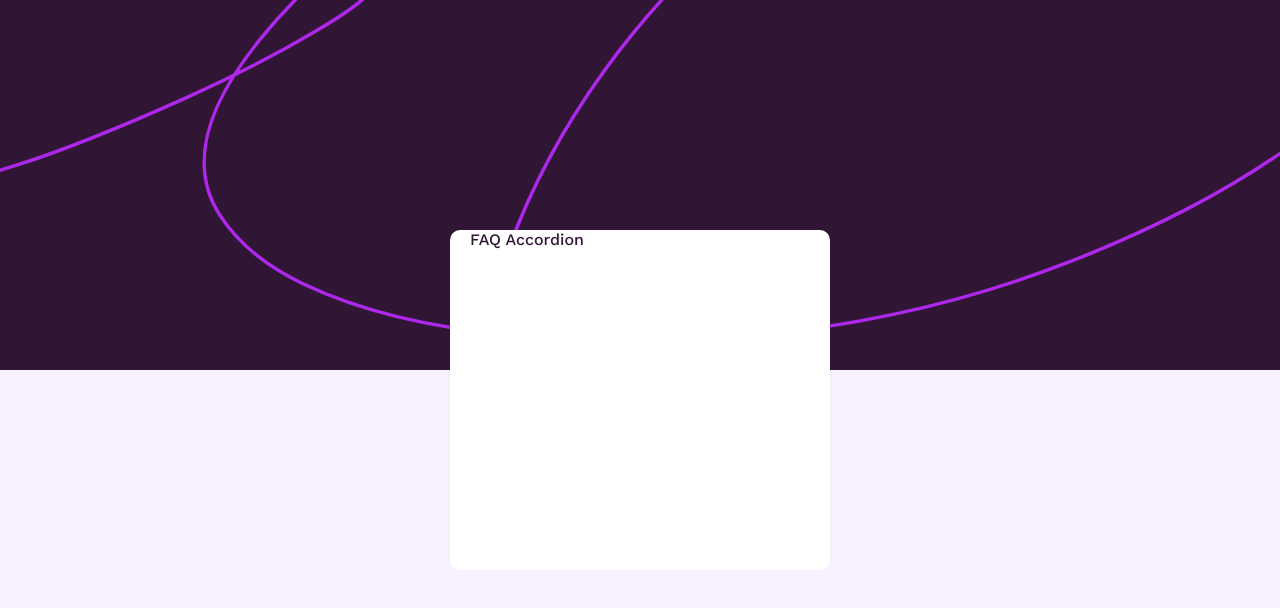
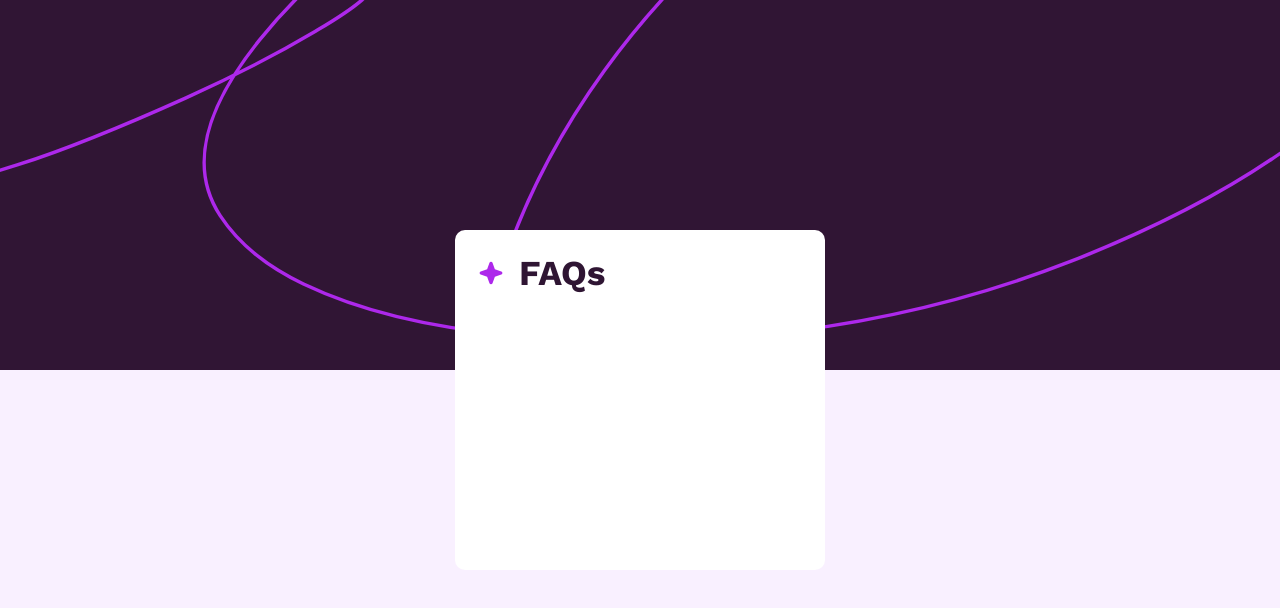
Before and after one commit to pkthunder87/faq-accordion, a React (Vite) app: page / in a window 1280 px wide. Shown: the top 608 px of the page. Built offline with nearby package versions, Linux system fonts and the light colour scheme.

Commit message:
Feat: Add Header.jsx

```diff
--- a/src/App.jsx
+++ b/src/App.jsx
@@ -2,6 +2,7 @@ import { ThemeProvider } from "styled-components";
 import theme from "./components/styles/theme";
 import GlobalStyles from "./components/styles/GlobalStyles";
 import AppLayout from "./components/styles/AppLayout.styled";
+import Header from "./components/Header";
 
 function App() {
   return (
@@ -9,7 +10,7 @@ function App() {
       <>
         <GlobalStyles />
         <AppLayout>
-          <h1>FAQ Accordion</h1>
+          <Header />
         </AppLayout>
       </>
     </ThemeProvider>
--- /dev/null
+++ b/src/components/Header.jsx
@@ -0,0 +1,32 @@
+import styled from "styled-components";
+
+const StyledHeader = styled.div`
+  display: flex;
+  font-weight: bold;
+  gap: 1.5rem;
+
+  padding: 0rem;
+
+  h1 {
+    font-size: 3.5rem;
+    font-weight: 700;
+  }
+
+  img {
+    width: 2.6rem;
+    margin-top: -0.5rem;
+  }
+`;
+
+function Header() {
+  return (
+    <StyledHeader>
+      <img src="icon-star.svg" alt="purple star" />
+      <h1 className="head" id="head">
+        FAQs
+      </h1>
+    </StyledHeader>
+  );
+}
+
+export default Header;
--- a/src/components/styles/AppLayout.styled.js
+++ b/src/components/styles/AppLayout.styled.js
@@ -2,10 +2,10 @@ import styled from "styled-components";
 
 const AppLayout = styled.main`
   width: 90dvw;
-  max-width: 38rem;
+  max-width: 37rem;
   height: 80dvh;
   max-height: 34rem;
-  padding: 0 20px;
+  padding: 2.15rem 2.3rem;
   margin: 0 auto;
   color: ${({ theme }) => theme.colorMain};
   background-color: ${({ theme }) => theme.colorWhite};
--- a/src/components/styles/GlobalStyles.js
+++ b/src/components/styles/GlobalStyles.js
@@ -47,10 +47,6 @@ body {
   background-repeat: no-repeat;
   background-color: ${({ theme }) => theme.colorBg};
 
-
-  * {
-    font-size: 1.6rem;
-  }
 }
 `;
 
```
